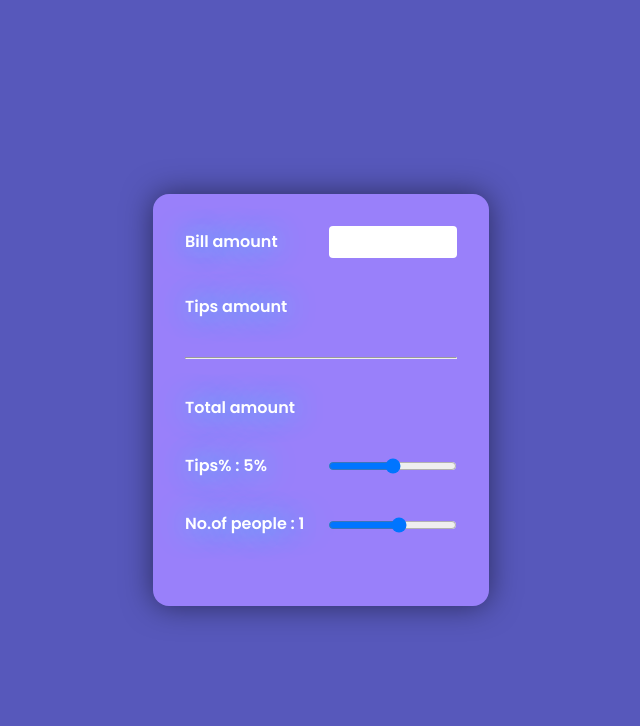
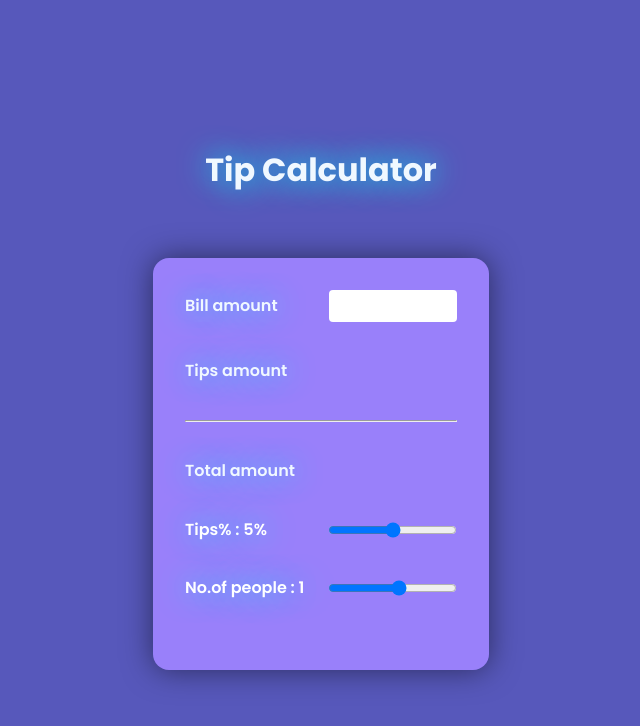
Before and after one commit to Vinoth30457/tip-calculator, a plain HTML site: page index.html in a window 1280 px wide. Shown: the whole page, without its empty margins (319-959 px from the left). Drawn offline with Linux system fonts and the light colour scheme.

Commit message:
add final code

```diff
--- a/index.html
+++ b/index.html
@@ -15,6 +15,7 @@
 </head>
 
 <body>
+  <h1 class="title">Tip Calculator </h1>
   <div class="card">
     <div class="bill-container">
       <label for="bill" class="title">Bill amount</label>
--- a/styles/style.css
+++ b/styles/style.css
@@ -22,6 +22,8 @@ body {
   display: flex;
   align-items: center;
   justify-content: center;
+  flex-direction: column;
+  gap: 3rem;
 }
 
 /* global css */
@@ -60,6 +62,10 @@ li {
   background-color: #1c2042;
   color: white;
   border: 2px solid #1c2042;
+}
+.title {
+  color: aliceblue;
+  text-shadow: 0px 0px 30px rgb(5, 242, 255);
 }
 .card {
   width: 21rem;
```
